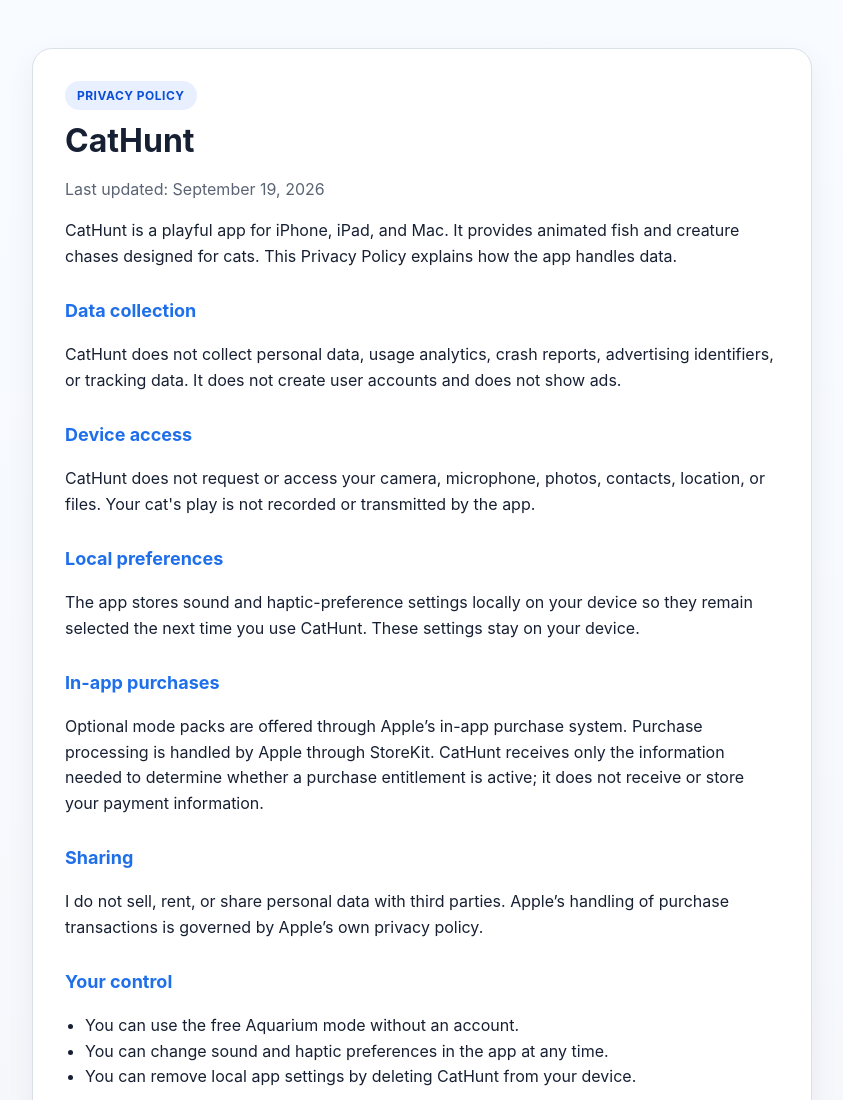
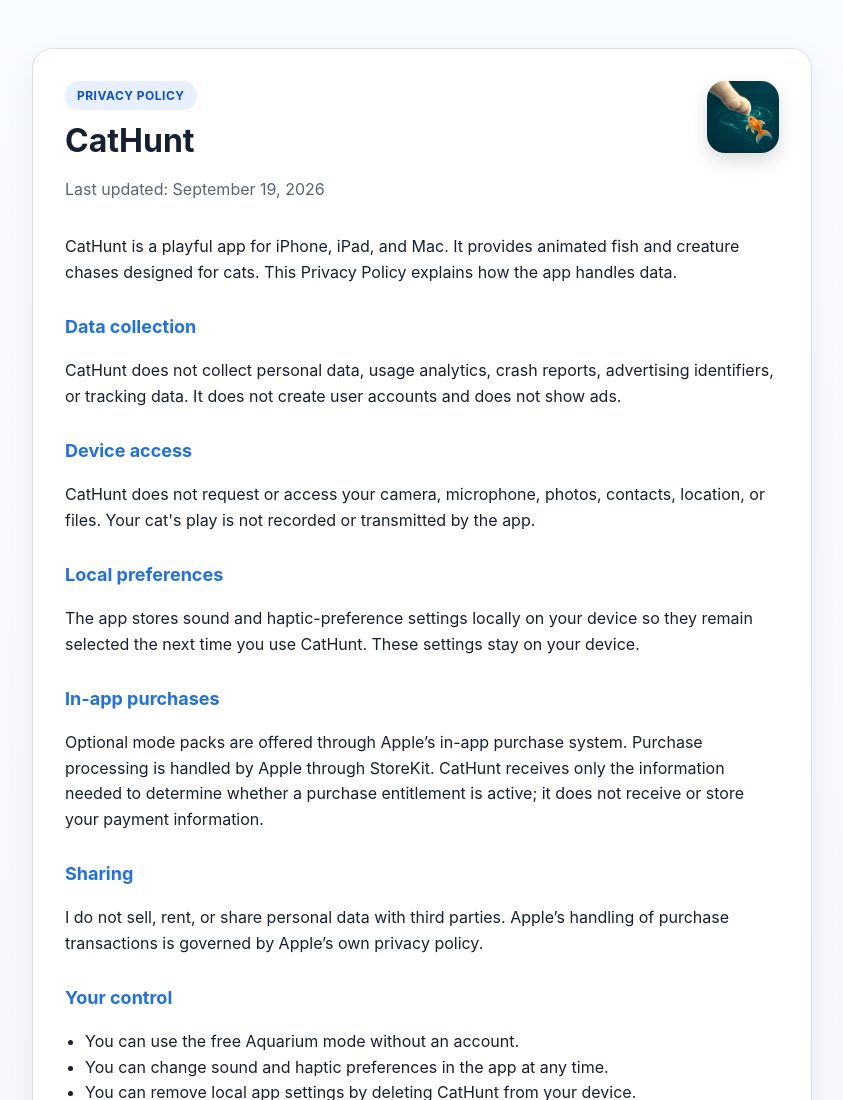
Before and after one commit to mykamel/HuskyApps, a plain HTML site: page cathunt-privacy.html in a window 1280 px wide. Shown: the top 1100 px of the page, without its empty margins (218-1061 px from the left). Drawn offline with Linux system fonts and the light colour scheme.

Commit message:
Add CatHunt icon to privacy policy

```diff
--- a/cathunt-privacy.html
+++ b/cathunt-privacy.html
@@ -10,7 +10,9 @@
     body { margin: 0; font: 16px/1.6 -apple-system, BlinkMacSystemFont, "Segoe UI", sans-serif; color: var(--text); background: linear-gradient(180deg, #f8fbff 0%, var(--bg) 100%); }
     .wrap { max-width: 820px; margin: 48px auto; padding: 0 20px; }
     .card { background: var(--card); border: 1px solid var(--border); border-radius: 20px; padding: 32px; box-shadow: 0 10px 30px rgba(23, 32, 51, 0.06); }
+    .header { display: flex; align-items: flex-start; justify-content: space-between; gap: 24px; }
     .eyebrow { display: inline-block; margin-bottom: 12px; padding: 5px 12px; border-radius: 999px; background: #e8f0ff; color: #0b4fd6; font-size: 12px; font-weight: 700; letter-spacing: 0.04em; text-transform: uppercase; }
+    .app-icon { width: 72px; height: 72px; border-radius: 18px; box-shadow: 0 8px 18px rgba(23, 32, 51, 0.16); flex: 0 0 auto; }
     h1 { margin: 0 0 8px; font-size: 32px; line-height: 1.2; }
     h2 { margin: 28px 0 10px; font-size: 18px; color: var(--accent); }
     p, li { color: var(--text); }
@@ -21,9 +23,14 @@
 </head>
 <body>
   <div class="wrap"><div class="card">
-    <div class="eyebrow">Privacy Policy</div>
-    <h1>CatHunt</h1>
-    <p class="muted">Last updated: September 19, 2026</p>
+    <div class="header">
+      <div>
+        <div class="eyebrow">Privacy Policy</div>
+        <h1>CatHunt</h1>
+        <p class="muted">Last updated: September 19, 2026</p>
+      </div>
+      <img class="app-icon" src="assets/cathunt-icon.png" alt="CatHunt app icon" />
+    </div>
 
     <p>CatHunt is a playful app for iPhone, iPad, and Mac. It provides animated fish and creature chases designed for cats. This Privacy Policy explains how the app handles data.</p>
 
```
Also changed, not shown: assets/cathunt-icon.png (added).
